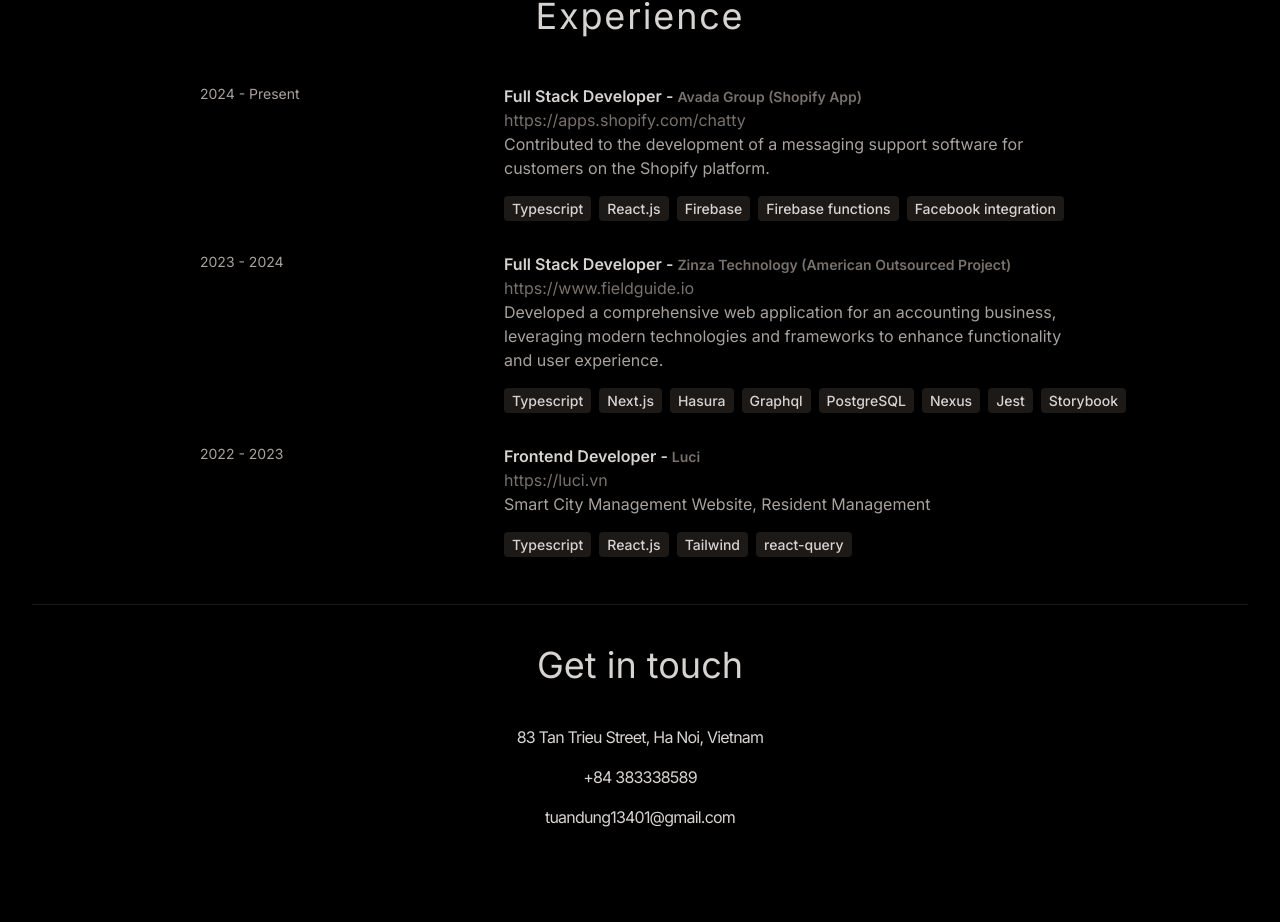
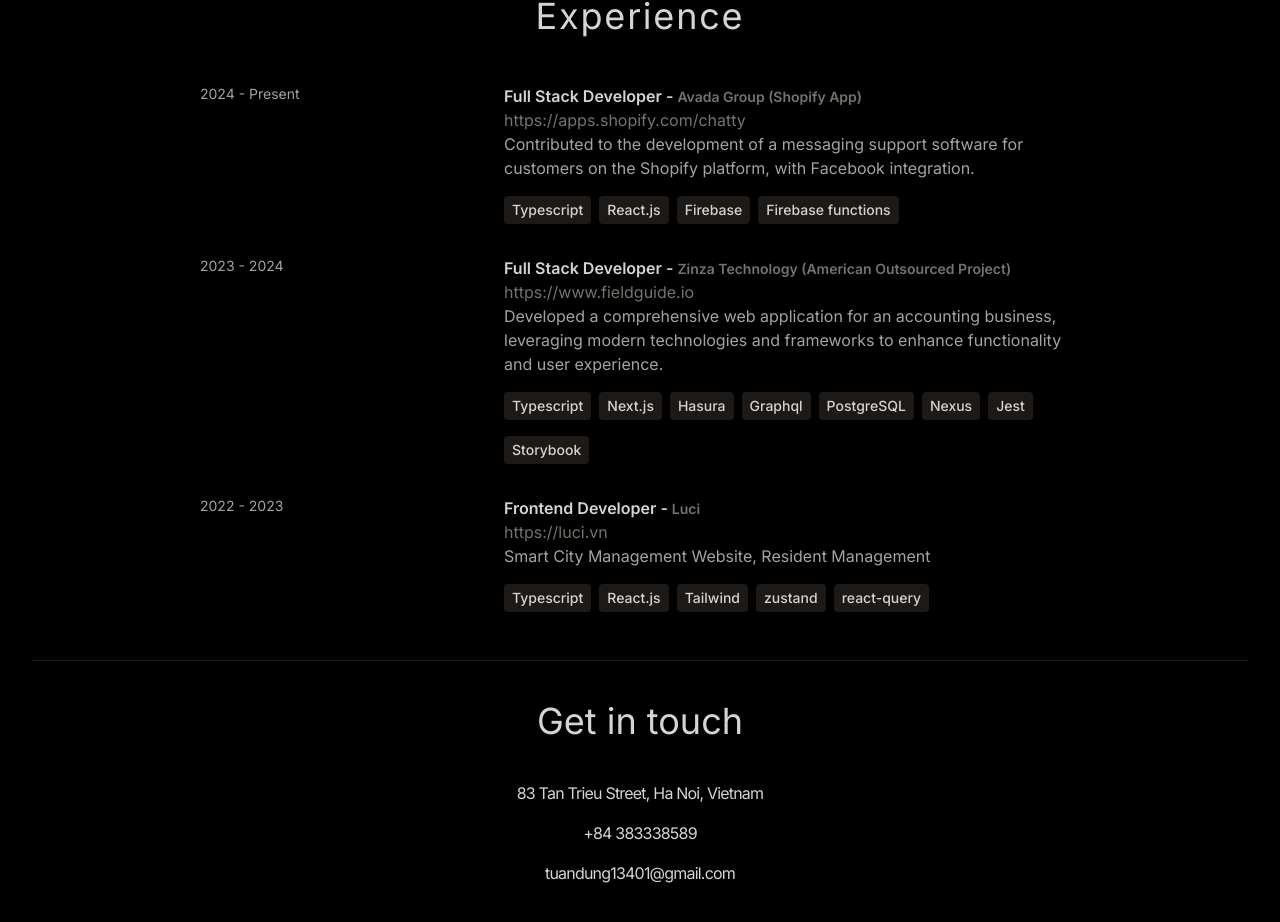
Before and after one commit to tuandung1304/dungnt-portfolio, a Next.js app: page / in a window 1280 px wide. Shown: the part 1315-2237 px from the top of the page. Built offline with nearby package versions, Linux system fonts and the light colour scheme.

Commit message:
Fix experience technologies gap

```diff
--- a/src/app/components/Experience.tsx
+++ b/src/app/components/Experience.tsx
@@ -43,7 +43,8 @@
                 className="text-stone-500 hover:underline">
                 {experience.production}
               </Link>
-              <p className="mb-4 text-stone-400">{experience.description}</p>
+              <p className="text-stone-400">{experience.description}</p>
+              <div className="flex flex-wrap">
                 {experience.technologies.map((tech, index) => (
                   <span
                     key={index}
@@ -51,6 +52,7 @@
                     {tech}
                   </span>
                 ))}
+              </div>
             </motion.div>
           </div>
         ))}
--- a/src/app/constants/index.ts
+++ b/src/app/constants/index.ts
@@ -5,14 +5,8 @@
     year: '2024 - Present',
     role: 'Full Stack Developer',
     company: 'Avada Group (Shopify App)',
-    description: `Contributed to the development of a messaging support software for customers on the Shopify platform.`,
-    technologies: [
-      'Typescript',
-      'React.js',
-      'Firebase',
-      'Firebase functions',
-      'Facebook integration',
-    ],
+    description: `Contributed to the development of a messaging support software for customers on the Shopify platform, with Facebook integration.`,
+    technologies: ['Typescript', 'React.js', 'Firebase', 'Firebase functions'],
     production: 'https://apps.shopify.com/chatty',
   },
   {
@@ -37,7 +31,13 @@
     role: 'Frontend Developer',
     company: 'Luci',
     description: `Smart City Management Website, Resident Management`,
-    technologies: ['Typescript', 'React.js', 'Tailwind', 'react-query'],
+    technologies: [
+      'Typescript',
+      'React.js',
+      'Tailwind',
+      'zustand',
+      'react-query',
+    ],
     production: 'https://luci.vn',
   },
 ]
```
Lines whose indentation alone changed are shown as unchanged.
